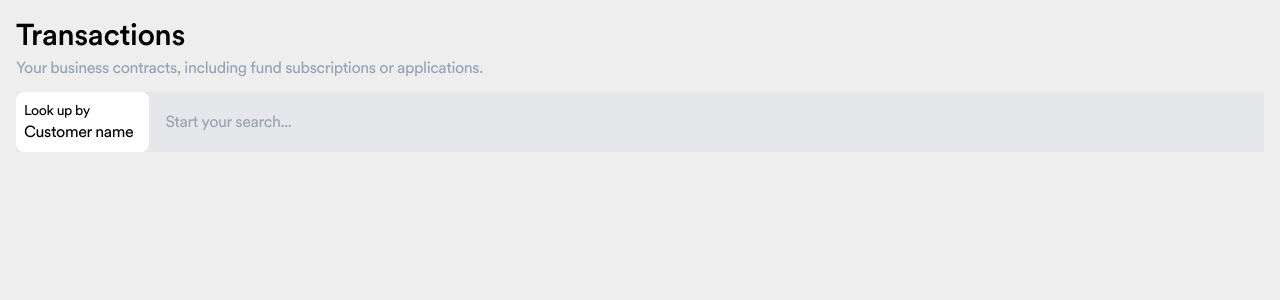
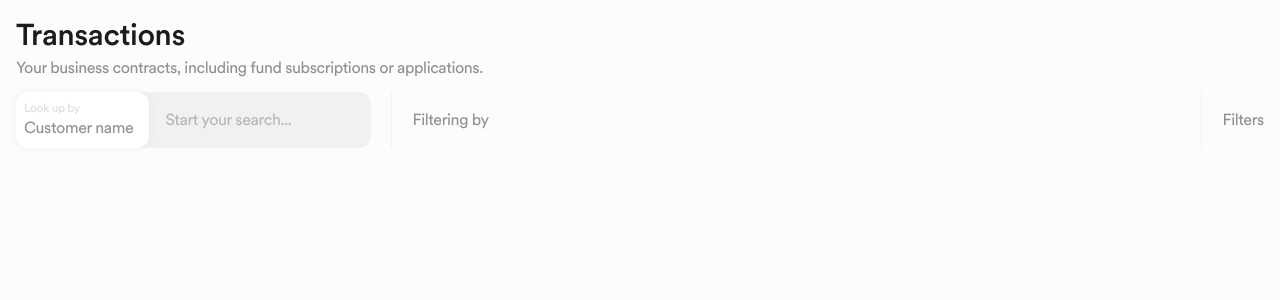
Before and after one commit to SteveDugas/nova, a Next.js app: page / in a window 1280 px wide. Shown: the top 300 px of the page. Built offline with nearby package versions, Linux system fonts and the light colour scheme.

Commit message:
Add most of FilterBar. Style closer to mock.

```diff
--- /dev/null
+++ b/components/FilterBar/ActiveFilters/index.tsx
@@ -0,0 +1,10 @@
+export default function FilterBarActiveFilters() {
+  return (
+    <div className="grow">
+      <div className="text-primary">Filtering by</div>
+      <div>
+
+      </div>
+    </div>
+  )
+}
--- /dev/null
+++ b/components/FilterBar/Controls/index.tsx
@@ -0,0 +1,36 @@
+import React from 'react';
+import Popup from '../../design-library/Popup';
+
+export default function FilterBarControls() {
+  const [popupIsOpen, setPopupIsOpen] = React.useState(false);
+
+  return (
+    <div className="relative">
+      <button onClick={() => {
+        setPopupIsOpen(true);
+      }}>Filters</button>
+      <Popup open={popupIsOpen} onDismiss={() => setPopupIsOpen(false)}>
+        <div>
+          <div>Status</div>
+          <div>
+            <div>Created</div>
+            <div>Invited</div>
+            <div>In Progress</div>
+            <div>Submitted</div>
+            <div>Pending</div>
+            <div>Completed</div>
+          </div>
+        </div>
+        <div>
+          <div>Reviewer</div>
+          <select>
+            <option value="Person 1">Person 1</option>
+            <option value="Person 2">Person 2</option>
+            <option value="Person 3">Person 3</option>
+            <option value="Person 4">Person 4</option>
+          </select>
+        </div>
+      </Popup>
+    </div>
+  )
+}
--- /dev/null
+++ b/components/FilterBar/Divider/index.tsx
@@ -0,0 +1,5 @@
+export default function Divider() {
+  return (
+    <div className="w-px h-full bg-primary/10 mx-5" />
+  )
+}
--- a/components/FilterBar/FilterBar.tsx
+++ b/components/FilterBar/FilterBar.tsx
@@ -1,9 +1,16 @@
 import FilterBarSearch from './Search';
+import FilterBarActiveFilters from './ActiveFilters';
+import FilterBarControls from './Controls';
+import FilterBarDivider from './Divider';
 
 export default function FilterBar() {
   return (
-    <div>
+    <div className="flex h-14 items-center">
       <FilterBarSearch />
+      <FilterBarDivider />
+      <FilterBarActiveFilters />
+      <FilterBarDivider />
+      <FilterBarControls />
     </div>
   )
 }
--- a/components/FilterBar/Search/index.tsx
+++ b/components/FilterBar/Search/index.tsx
@@ -1,12 +1,12 @@
 export default function FilterBarSearch() {
 
   return (
-    <div className="flex flex-row bg-gray-200">
-      <div className="bg-white rounded-lg p-2 pr-4">
-        <div className="text-sm">Look up by</div>
+    <div className="flex flex-row bg-primary/10 rounded-xl">
+      <div className="bg-white rounded-xl p-2 pr-4 shadow-light">
+        <div className="text-xs text-primary/30">Look up by</div>
         <div className="text-base">Customer name</div>
       </div>
-      <input className="px-2 pl-4 bg-transparent outline-0" type="text" placeholder="Start your search..." />
+      <input className="px-2 pl-4 bg-transparent outline-0 placeholder-primary/60 grow-1" type="text" placeholder="Start your search..." />
     </div>
   )
 }
--- a/components/design-library/Heading/index.tsx
+++ b/components/design-library/Heading/index.tsx
@@ -4,6 +4,6 @@ interface Props {
 
 export default function Header({ children }: Props) {
   return (
-    <h1 className="text-3xl font-medium">{children}</h1>
+    <h1 className="text-3xl font-medium text-[#1c1c1c]">{children}</h1>
   )
 };
--- a/components/design-library/Page/index.tsx
+++ b/components/design-library/Page/index.tsx
@@ -32,6 +32,6 @@ const CircularXXFont = localFont({
 
 export default function Page({ children }: Props) {
   return (
-    <main className={classnames("container mx-auto p-4 tracking-tight", CircularXXFont.className)}>{children}</main>
+    <main className={classnames("container mx-auto p-4 tracking-tight text-primary", CircularXXFont.className)}>{children}</main>
   )
 }
--- /dev/null
+++ b/components/design-library/Popup/index.tsx
@@ -0,0 +1,24 @@
+import classnames from 'classnames';
+
+interface Props {
+  children: JSX.Element | JSX.Element[];
+  open?: boolean;
+  onDismiss: () => void;
+}
+
+export default function Popup({ children, open=false, onDismiss }: Props) {
+  let extraClasses = open ? 'block' : 'hidden';
+
+  return (
+    <>
+      <div className="absolute top-0 right-0">
+        <div className={classnames("rounded-xl bg-white shadow-light p-5", extraClasses)}>
+          {children}
+        </div>
+      </div>
+      { open &&
+        <div className="w-full h-full fixed inset-0" onClick={onDismiss} />
+      }
+    </>
+  )
+}
--- a/components/design-library/SubHeading/index.tsx
+++ b/components/design-library/SubHeading/index.tsx
@@ -5,6 +5,6 @@ interface Props {
 export default function SubHeading({ children }: Props) {
 
   return (
-    <h2 className="text-base text-slate-400">{children}</h2>
+    <h2 className="text-base text-primary">{children}</h2>
   )
 }
--- a/styles/globals.css
+++ b/styles/globals.css
@@ -87,11 +87,12 @@ html,
 body {
   max-width: 100vw;
   overflow-x: hidden;
+  height: 100%;
 }
 
 body {
   color: rgb(var(--foreground-rgb));
-  background: #eee;
+  background: #fcfcfc;
 }
 
 a {
@@ -99,6 +100,10 @@ a {
   text-decoration: none;
 }
 
+#__next {
+  height: 100%;
+}
+
 @media (prefers-color-scheme: dark) {
   html {
     color-scheme: dark;
--- a/tailwind.config.js
+++ b/tailwind.config.js
@@ -5,10 +5,17 @@ module.exports = {
     "./components/**/*.{js,ts,jsx,tsx}",
   ],
   theme: {
-    extend: {},
-    fontFamily: {
-      'sans': ['Verdana', 'ui-sans-serif', 'system-ui']
-    }
+    extend: {
+      fontFamily: {
+        'sans': ['Verdana', 'ui-sans-serif', 'system-ui']
+      },
+      colors: {
+        'primary': 'rgb(144, 144, 144)',
+      },
+      boxShadow: {
+        light: '0px 0px 10px rgb(0 0 0 / 5%)'
+      }
+    },
   },
   plugins: [],
 }
```
